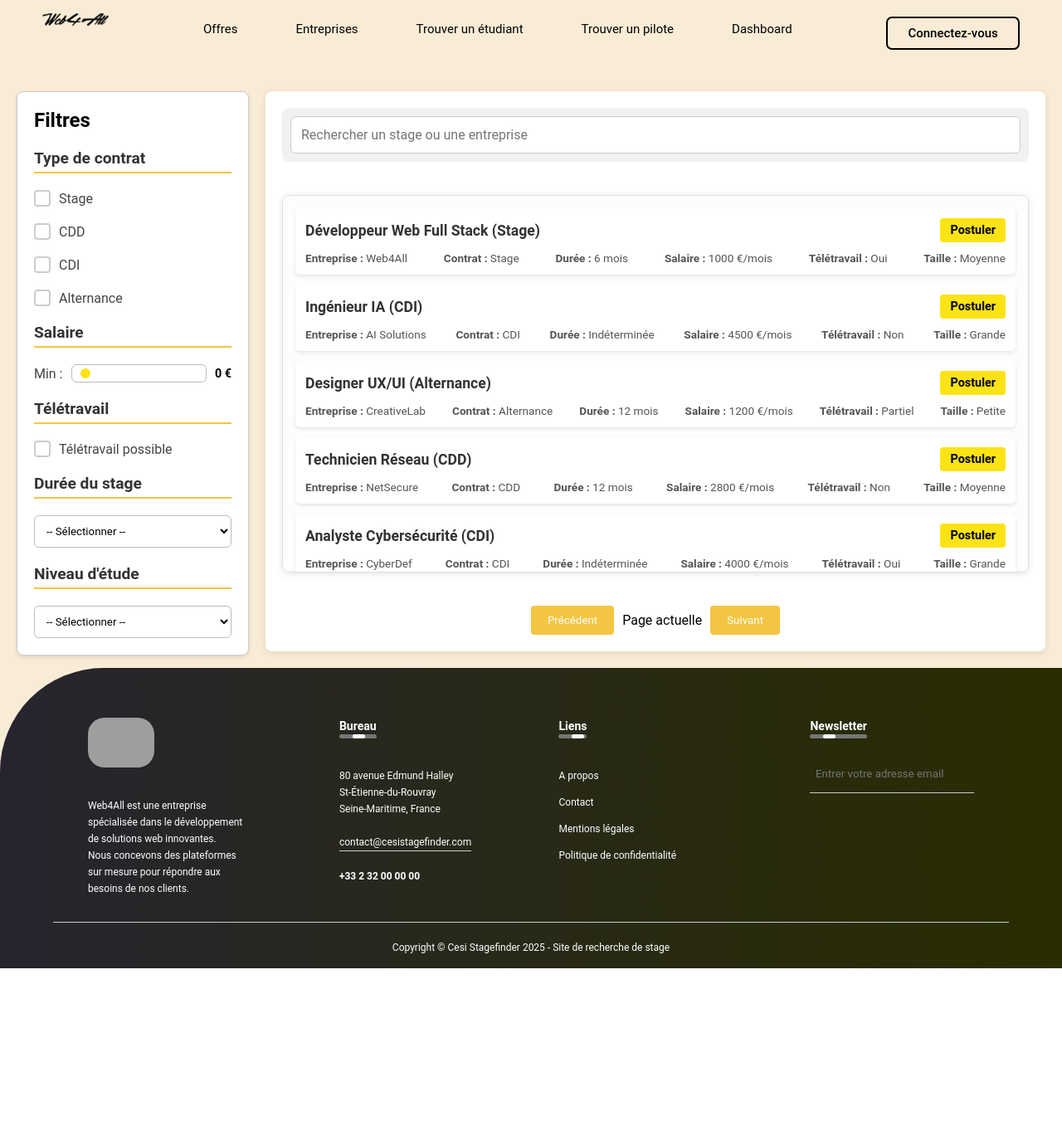
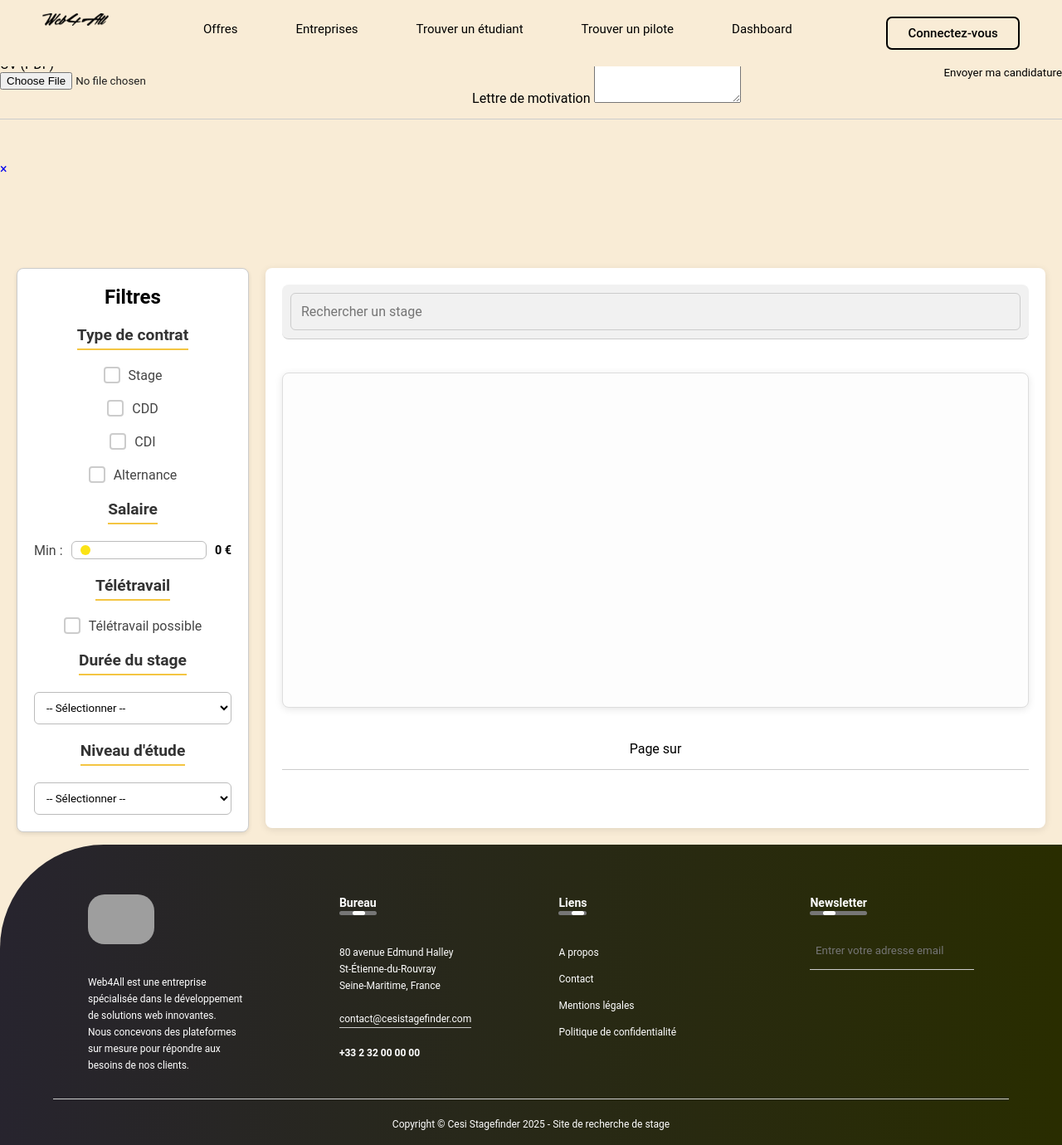
Before and after one commit to MajorBananaa/Projet_WEB_Equipe4, a PHP site: page /offer in a window 1280 px wide. Shown: the whole page at 83% size. Before the commit the page ends 1167 px from the top, so only its background shows below. Run offline with PHP 8.4, Linux system fonts and the light colour scheme; tables that the repository leaves empty or names only in its code hold one stand-in row (values such as "Sample post"); grey boxes are pictures that could not be loaded.

Commit message:
controller

```diff
--- a/assets/0.css
+++ b/assets/0.css
@@ -74,6 +74,8 @@ header{
 
 .nav-btn{
     display: inline-block;
+    justify-items: center;
+    align-items: center;
     padding: 9px 24px;
     background: transparent;
     border: 2px solid var(--text-color);
@@ -82,6 +84,10 @@ header{
     font-size: 15px;
     font-weight: 500;
     transition: all .6s ease;
+}
+
+.formheader {
+    margin: 0;
 }
 
 .nav-btn:hover{
@@ -213,7 +219,7 @@ form .far{
 form input{
     width: 100%;
     background: transparent;
-    color: #ccc;
+    color: #1f1f1f;
     border: 0;
     outline: none;
 }
--- a/src/Views/offer.html.twig
+++ b/src/Views/offer.html.twig
@@ -5,17 +5,39 @@
     <meta charset="UTF-8">
     <meta name="viewport" content="width=device-width, initial-scale=1.0">
     <title>Offres</title>
-    <link rel="stylesheet" href="../assets/0.css">
-    <link rel="stylesheet" href="../assets/search.css">
+    <link rel="stylesheet" href="/assets/0.css">
+    <link rel="stylesheet" href="/assets/search.css">
+    <link rel="stylesheet" href="/assets/overlay.css">
+
     <link rel="icon" type="image/png" href="images/Logo_cesi_2022.png">
 </head>
 
 <body>
     {% include 'header.twig' %}
 
+    <div id="popup-overlay">
+        <div class="popup-content">
+            <h2>Déposez votre candidature</h2>
+            <p class="subtitle">Nous sommes ravis que vous souhaitiez nous rejoindre.</p>
+            <form id="application-form">
+                <div class="form-group">
+                    <label for="cv">CV (PDF)</label>
+                    <input type="file" id="cv" name="cv" accept=".pdf" required>
+                </div>
+
+                <div class="form-group">
+                    <label for="motivation">Lettre de motivation</label>
+                    <textarea id="motivation" name="motivation" rows="5" placeholder="Exprimez votre motivation..." required></textarea>
+                </div>
+
+                <button type="submit" class="submit-btn">Envoyer ma candidature</button>
+            </form>
+            <a href="javascript:void(0)" onclick="togglePopup()" class="popup-exit">×</a>
+        </div>
+    </div>
+
     <main class="bloc-page">
-        <!-- Section des filtres -->
-        <aside class="bloc-filters">
+        <form class="bloc-filters">
             <h2>Filtres</h2>
 
             <h3>Type de contrat</h3>
@@ -30,8 +52,6 @@
                 <input type="range" min="0" max="10000" value="0" class="salaire-range" id="salaireRange">
                 <span class="salaire-valeur" id="salaireValeur">0 €</span>
             </div>
-
-
 
             <h3>Télétravail</h3>
             <label><input type="checkbox" value="remote"> Télétravail possible</label>
@@ -51,177 +71,55 @@
                 <option value="bac+2">Bac +2</option>
                 <option value="bac+5">Bac +5</option>
             </select>
-        </aside>
-
+        </form>
 
         <section class="bloc-search">
-            <!-- Barre de recherche -->
-            <div class="bloc-search-bar">
-                <input type="text" placeholder="Rechercher un stage ou une entreprise">
-            </div>
+            <form method="get" class="bloc-search-bar">
+                <input type="text" placeholder="Rechercher un stage" name="search-bar" value="{{ search }}">
+            </form>
 
-            <!-- Section des résultats -->
             <div class="bloc-result">
+                {% for offre in offres %}
                 <div class="offre">
                     <div class="offre-header">
-                        <h2>Développeur Web Full Stack (Stage)</h2>
-                        <button class="postuler-btn">Postuler</button>
+                        <h2>{{ offre.titre }}</h2>
+                        <button class="postuler-btn" onclick="togglePopup()">Postuler</button>
                     </div>
                     <div class="offre-details">
-                        <p><strong>Entreprise :</strong> Web4All</p>
-                        <p><strong>Contrat :</strong> Stage</p>
-                        <p><strong>Durée :</strong> 6 mois</p>
-                        <p><strong>Salaire :</strong> 1000 €/mois</p>
-                        <p><strong>Télétravail :</strong> Oui</p>
-                        <p><strong>Taille :</strong> Moyenne</p>
+                        <p><strong>Entreprise :</strong> {{ offre.nom }}</p>
+                        <p><strong>Description :</strong> {{ offre.description }}</p>
+                        <p><strong>Contrat :</strong> {{ offre.type_contrat }}</p>
+                        <p><strong>Salaire :</strong> {{ offre.salaire }} €/mois</p>
+                        <p><strong>Télétravail :</strong> {{ offre.teletravail == 1 ? 'Oui' : 'Non' }}</p>
+                        <p><strong>Durée :</strong> {{ offre.duree }} mois</p>
+                        <p><strong>Niveau d'études :</strong> {{ offre.niveau_etude }}</p>
+                        <p><strong>Secteur :</strong> {{ offre.secteur }}</p>
                     </div>
                 </div>
+                {% endfor %}
+            </div>
+            <!-- Pagination avec un seul formulaire -->
+            <form method="get" class="bloc-pagination">
+                <input type="hidden" name="search-bar" value="{{ search }}">
 
-                <div class="offre">
-                    <div class="offre-header">
-                        <h2>Ingénieur IA (CDI)</h2>
-                        <button class="postuler-btn">Postuler</button>
-                    </div>
-                    <div class="offre-details">
-                        <p><strong>Entreprise :</strong> AI Solutions</p>
-                        <p><strong>Contrat :</strong> CDI</p>
-                        <p><strong>Durée :</strong> Indéterminée</p>
-                        <p><strong>Salaire :</strong> 4500 €/mois</p>
-                        <p><strong>Télétravail :</strong> Non</p>
-                        <p><strong>Taille :</strong> Grande</p>
-                    </div>
-                </div>
+                {% if pageActuelle > 1 %}
+                    <button type="submit" name="page" value="{{ pageActuelle - 1 }}">Précédent</button>
+                {% endif %}
 
-                <div class="offre">
-                    <div class="offre-header">
-                        <h2>Designer UX/UI (Alternance)</h2>
-                        <button class="postuler-btn">Postuler</button>
-                    </div>
-                    <div class="offre-details">
-                        <p><strong>Entreprise :</strong> CreativeLab</p>
-                        <p><strong>Contrat :</strong> Alternance</p>
-                        <p><strong>Durée :</strong> 12 mois</p>
-                        <p><strong>Salaire :</strong> 1200 €/mois</p>
-                        <p><strong>Télétravail :</strong> Partiel</p>
-                        <p><strong>Taille :</strong> Petite</p>
-                    </div>
-                </div>
+                {% if pageActuelle < totalPages %}
+                    <button type="submit" name="page" value="{{ pageActuelle + 1 }}">Suivant</button>
+                {% endif %}
 
-                <div class="offre">
-                    <div class="offre-header">
-                        <h2>Technicien Réseau (CDD)</h2>
-                        <button class="postuler-btn">Postuler</button>
-                    </div>
-                    <div class="offre-details">
-                        <p><strong>Entreprise :</strong> NetSecure</p>
-                        <p><strong>Contrat :</strong> CDD</p>
-                        <p><strong>Durée :</strong> 12 mois</p>
-                        <p><strong>Salaire :</strong> 2800 €/mois</p>
-                        <p><strong>Télétravail :</strong> Non</p>
-                        <p><strong>Taille :</strong> Moyenne</p>
-                    </div>
-                </div>
+                <span>
+                    <p>Page {{ pageActuelle }} sur {{ totalPages }}</p>
+                </span>
+            </form>
 
-                <div class="offre">
-                    <div class="offre-header">
-                        <h2>Analyste Cybersécurité (CDI)</h2>
-                        <button class="postuler-btn">Postuler</button>
-                    </div>
-                    <div class="offre-details">
-                        <p><strong>Entreprise :</strong> CyberDef</p>
-                        <p><strong>Contrat :</strong> CDI</p>
-                        <p><strong>Durée :</strong> Indéterminée</p>
-                        <p><strong>Salaire :</strong> 4000 €/mois</p>
-                        <p><strong>Télétravail :</strong> Oui</p>
-                        <p><strong>Taille :</strong> Grande</p>
-                    </div>
-                </div>
-
-                <div class="offre">
-                    <div class="offre-header">
-                        <h2>Consultant Cloud (CDI)</h2>
-                        <button class="postuler-btn">Postuler</button>
-                    </div>
-                    <div class="offre-details">
-                        <p><strong>Entreprise :</strong> CloudExperts</p>
-                        <p><strong>Contrat :</strong> CDI</p>
-                        <p><strong>Durée :</strong> Indéterminée</p>
-                        <p><strong>Salaire :</strong> 4800 €/mois</p>
-                        <p><strong>Télétravail :</strong> Oui</p>
-                        <p><strong>Taille :</strong> Moyenne</p>
-                    </div>
-                </div>
-
-                <div class="offre">
-                    <div class="offre-header">
-                        <h2>Chef de Projet IT (CDI)</h2>
-                        <button class="postuler-btn">Postuler</button>
-                    </div>
-                    <div class="offre-details">
-                        <p><strong>Entreprise :</strong> ITManage</p>
-                        <p><strong>Contrat :</strong> CDI</p>
-                        <p><strong>Durée :</strong> Indéterminée</p>
-                        <p><strong>Salaire :</strong> 5200 €/mois</p>
-                        <p><strong>Télétravail :</strong> Partiel</p>
-                        <p><strong>Taille :</strong> Grande</p>
-                    </div>
-                </div>
-
-                <div class="offre">
-                    <div class="offre-header">
-                        <h2>Data Scientist (Stage)</h2>
-                        <button class="postuler-btn">Postuler</button>
-                    </div>
-                    <div class="offre-details">
-                        <p><strong>Entreprise :</strong> DataLab</p>
-                        <p><strong>Contrat :</strong> Stage</p>
-                        <p><strong>Durée :</strong> 4 mois</p>
-                        <p><strong>Salaire :</strong> 900 €/mois</p>
-                        <p><strong>Télétravail :</strong> Oui</p>
-                        <p><strong>Taille :</strong> Petite</p>
-                    </div>
-                </div>
-
-                <div class="offre">
-                    <div class="offre-header">
-                        <h2>Développeur Mobile (Alternance)</h2>
-                        <button class="postuler-btn">Postuler</button>
-                    </div>
-                    <div class="offre-details">
-                        <p><strong>Entreprise :</strong> AppFactory</p>
-                        <p><strong>Contrat :</strong> Alternance</p>
-                        <p><strong>Durée :</strong> 24 mois</p>
-                        <p><strong>Salaire :</strong> 1300 €/mois</p>
-                        <p><strong>Télétravail :</strong> Partiel</p>
-                        <p><strong>Taille :</strong> Moyenne</p>
-                    </div>
-                </div>
-
-                <div class="offre">
-                    <div class="offre-header">
-                        <h2>Support Informatique (CDD)</h2>
-                        <button class="postuler-btn">Postuler</button>
-                    </div>
-                    <div class="offre-details">
-                        <p><strong>Entreprise :</strong> HelpTech</p>
-                        <p><strong>Contrat :</strong> CDD</p>
-                        <p><strong>Durée :</strong> 6 mois</p>
-                        <p><strong>Salaire :</strong> 2500 €/mois</p>
-                        <p><strong>Télétravail :</strong> Non</p>
-                        <p><strong>Taille :</strong> Petite</p>
-                    </div>
-                </div>
-
-            </div>
-            <div class="bloc-pagination">
-                <button>Précédent</button>
-                <span><p>Page actuelle</p></span>
-                <button>Suivant</button>
-            </div>
         </section>
     </main>
-    <!--footer -->
+
     {% include 'footer.twig' %}
+    <script src="../../scripts/popup.js"></script>
 </body>
 
 </html>
```
